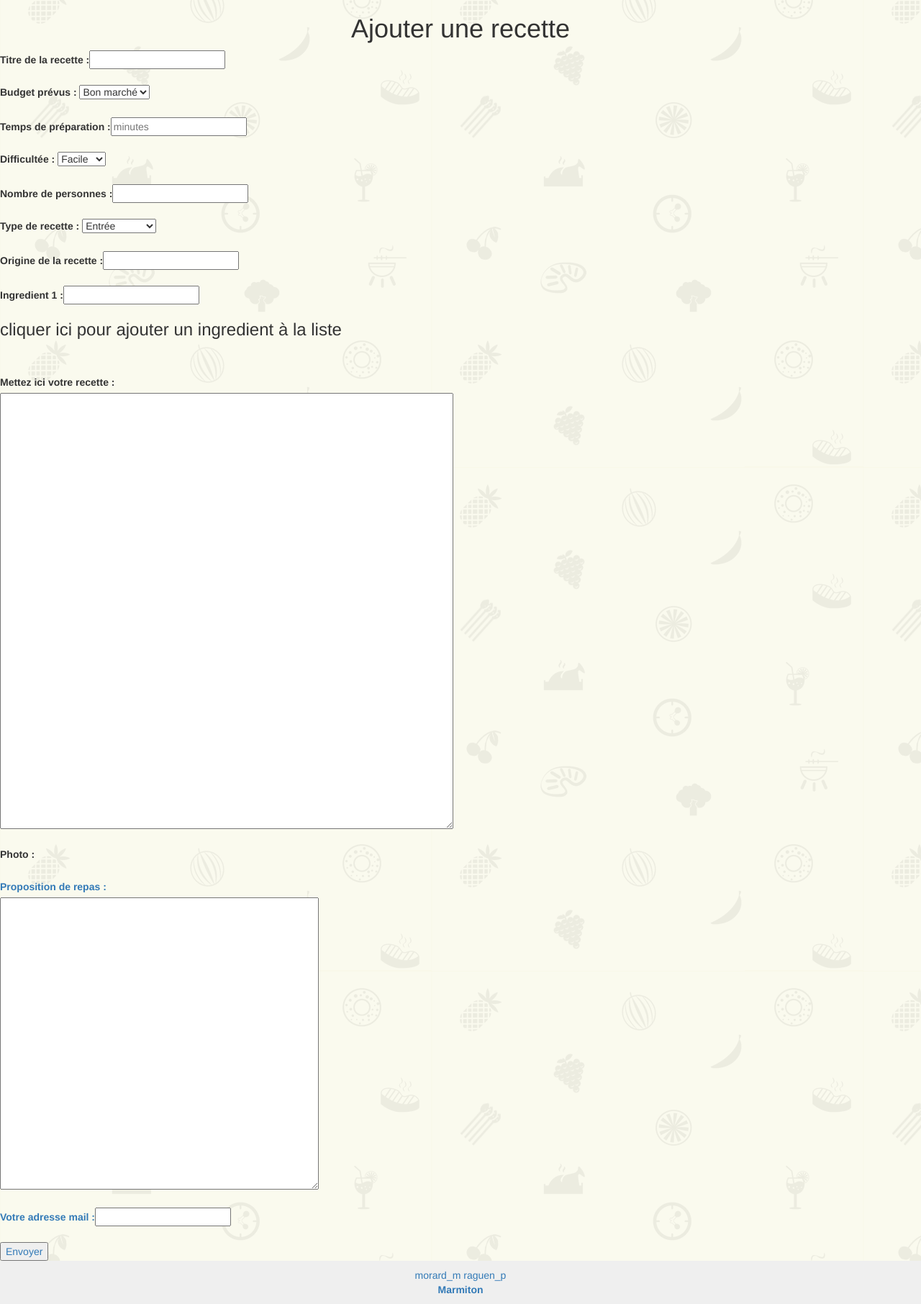
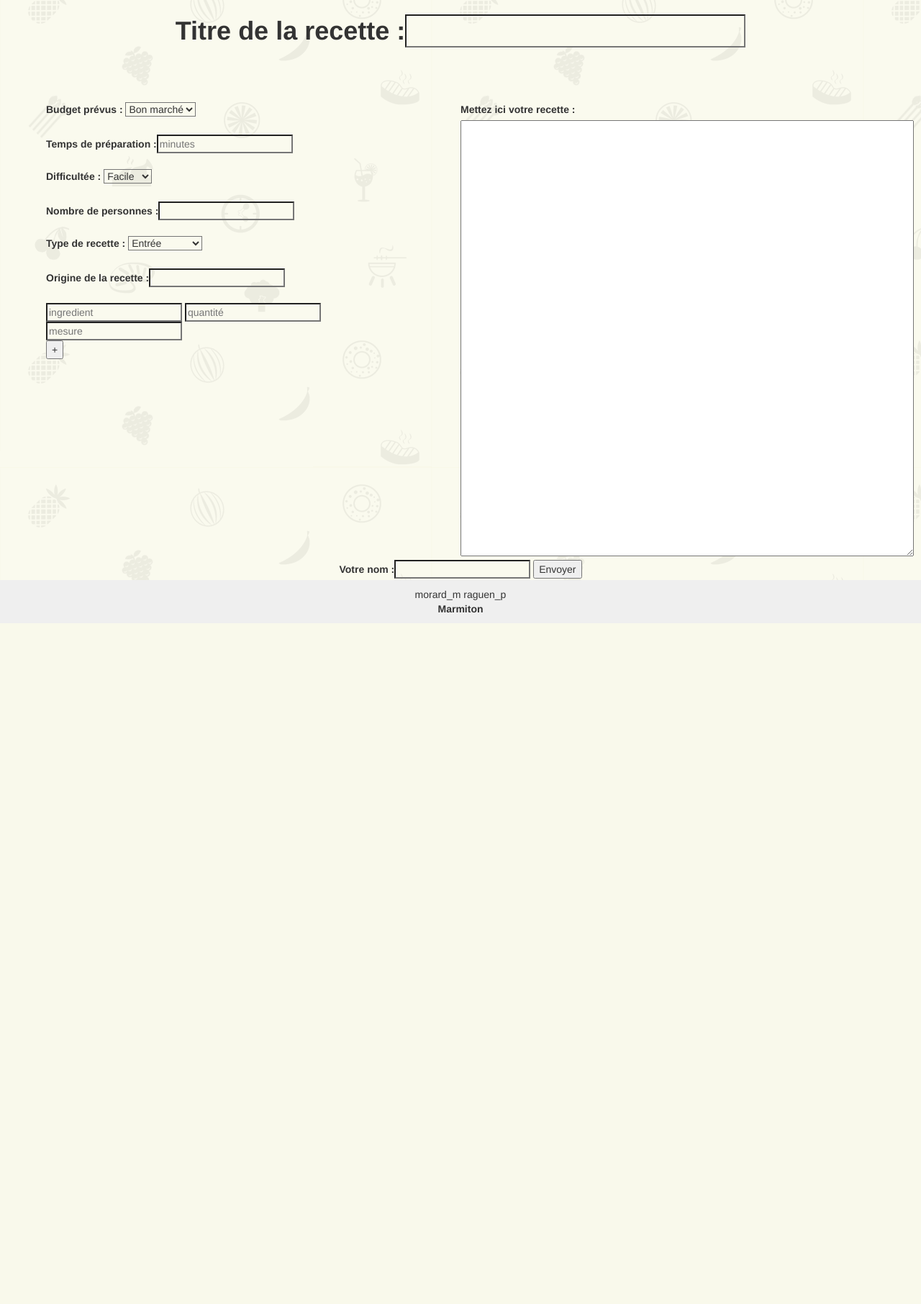
Before and after one commit to Hantael/marmiton, a PHP site: page /ajout.php in a window 1280 px wide. Shown: the part 51-1863 px from the top of the page at 72% size. After the commit the page ends 903 px from the top, so only its background shows below. Run offline with PHP 8.4, Linux system fonts and the light colour scheme.

Commit message:
template recette added

```diff
--- a/ajout.php
+++ b/ajout.php
@@ -6,7 +6,6 @@
     <meta name="viewport" content="width=device-width, initial-scale=1">
     <title>Marmiton</title>
 
-    <!-- Bootstrap -->
     <link href="css/bootstrap.min.css" rel="stylesheet">
     <link rel="stylesheet" href="master.css">
 
@@ -19,7 +18,6 @@
   </head>
   <?php include 'header.php'; ?>
   <body>
-    <h1>Ajouter une recette</h1>
     <?php
       try
       {
@@ -31,8 +29,9 @@
       }
     ?>
     <form method="post" action="traitement.php">
-      <label>Titre de la recette : </label><input type="text" required>
-      <br /><br />
+      <h1><label>Titre de la recette : </label><input id="champ" type="text" required></h1>
+      <div id="recette">
+        <div class="caracteristique">
           <label>Budget prévus : </label>
             <select required>
               <option>Bon marché</option>
@@ -48,9 +47,9 @@
               <option>Moyen</option>
               <option>Difficile</option>
             </select>
-      <br /><br />
+          <br><br>
           <label>Nombre de personnes : </label><input type="number" required>
-      <br /><br />
+          <br><br>
           <label>Type de recette : </label>
             <select required>
               <option>Entrée</option>
@@ -59,31 +58,43 @@
               <option>Apéritif</option>
               <option>Boisson</option>
             </select>
-      <br /><br />
+          <br><br>
           <label>Origine de la recette : </label><input type="text">
-      <br /><br />
-      <label>Ingredient 1 : </label><input type="text" required>
-      <br />
-      <h3>cliquer ici pour ajouter un ingredient à la liste</h3>
-      <br /><br />
+          <br><br>
+          <div id="champs" >
+            <input type="text" name="ingredient[]" placeholder="ingredient" required/>
+            <input type="text" name="nombre[]" placeholder="quantité" required/>
+            <input type="text" name="mesure[]" placeholder="mesure" required/>
+          </div>
+          <script type="text/javascript" >
+              var div = document.getElementById('champs');
+              function addInput(nam){
+                  var input = document.createElement("input");
+                  input.name = name;
+                  div.appendChild(input);
+              }
+              function addField() {
+              div.appendChild(document.createElement("br"));
+                  addInput("titre[]");
+                  addInput("contenu[]");
+                  addInput("description[]");
+              }
+          </script>
+          <button type="button" onclick="addField()" >+</button>
+        </div>
+        <div class="caracteristique">
           <label>Mettez ici votre recette : </label>
-      <br />
+          <br>
           <textarea rows="30" cols="75" required></textarea>
-      <br /><br />
-      <label>Photo : </label> <a href="lien de la photo">
-      <br /><br />
-      <label>Proposition de repas : </label>
-      <br />
-      <textarea rows="20" cols="52"></textarea>
-      <br /><br />
-      <label>Votre adresse mail : </label><input type="email">
-      <br /><br />
+        </div>
+      </div>
+      <div class="fin">
+        <label>Votre nom : </label><input type="text">
         <button type="submit">Envoyer</button>
+      </div>
     </form>
   <?php include 'footer.php'; ?>
-    <!-- jQuery (necessary for Bootstrap's JavaScript plugins) -->
     <script src="https://ajax.googleapis.com/ajax/libs/jquery/1.12.4/jquery.min.js"></script>
-    <!-- Include all compiled plugins (below), or include individual files as needed -->
     <script src="js/bootstrap.min.js"></script>
   </body>
 </html>
--- a/header.php
+++ b/header.php
@@ -1,6 +1,6 @@
 <div class="navbar navbar-default navbar-static-top">
  <div class="container-fluid">
-   <a class="navbar-brand" href="index.php"><img alt="Brand" src="logo.gif"></a>
+   <a class="navbar-brand" href="index.php"><img alt="Brand" src="public/img/logo.gif"></a>
       <div class="collapse navbar-collapse navHeaderCollapse">
         <ul class="nav navbar-nav navbar-right">
           <li><a href="ajout.php">Ajouter une recette</a></li>
--- a/master.css
+++ b/master.css
@@ -16,10 +16,29 @@
   text-align: center;
 }
 
+input, select {
+  background: none;
+  text-decoration: none;
+}
+
 body {
-  background: url('background.png');
+  background: url('public/img/background.png');
 }
 
 h1 {
   text-align: center;
 }
+
+#recette {
+  display: flex;
+}
+
+.caracteristique {
+  margin-left: 5%;
+  margin-top: 5%;
+  width: 40%;
+}
+
+.fin {
+  text-align: center;
+}
```
Also changed, not shown: pages/template/template_recette.php (added, +51 -0 lines), public/img/background.png (renamed from background.png), public/img/logo.gif (renamed from logo.gif), public/img/logo.png (renamed from logo.png). Lines whose indentation alone changed are shown as unchanged.
